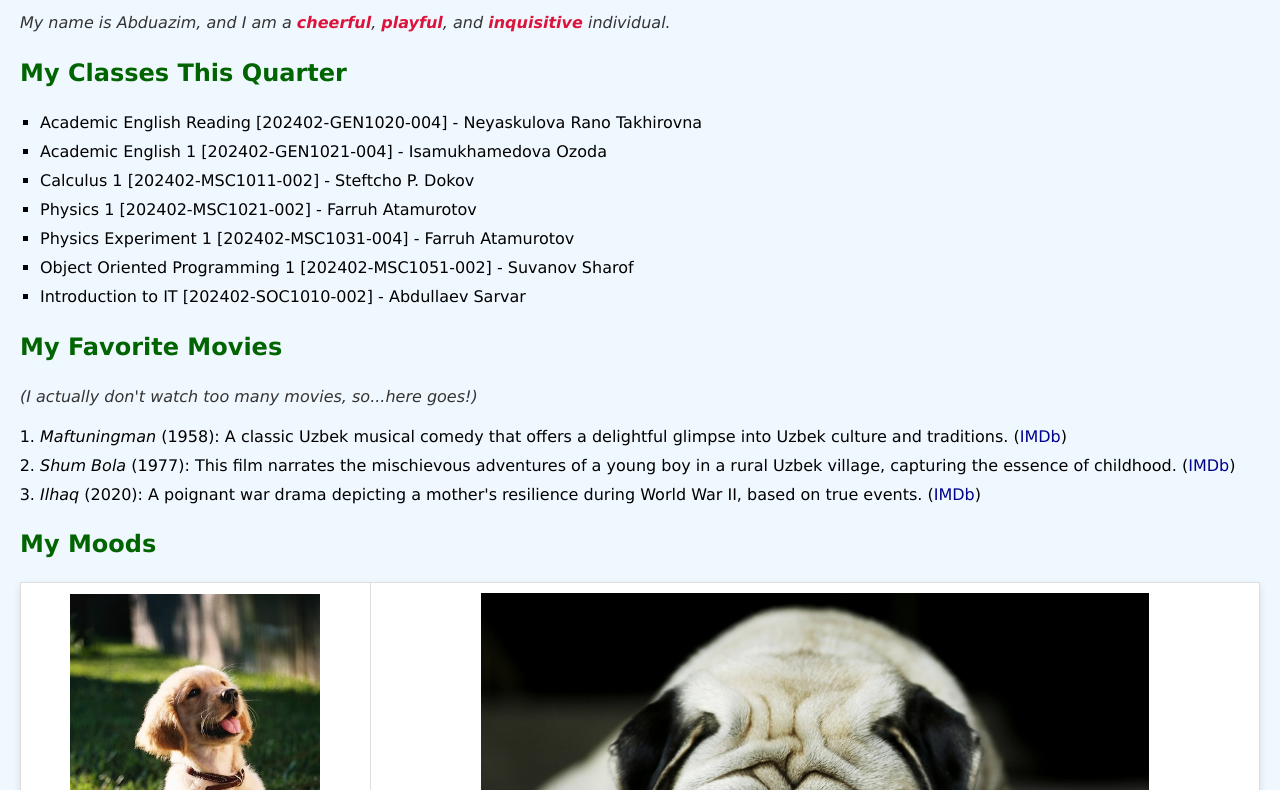
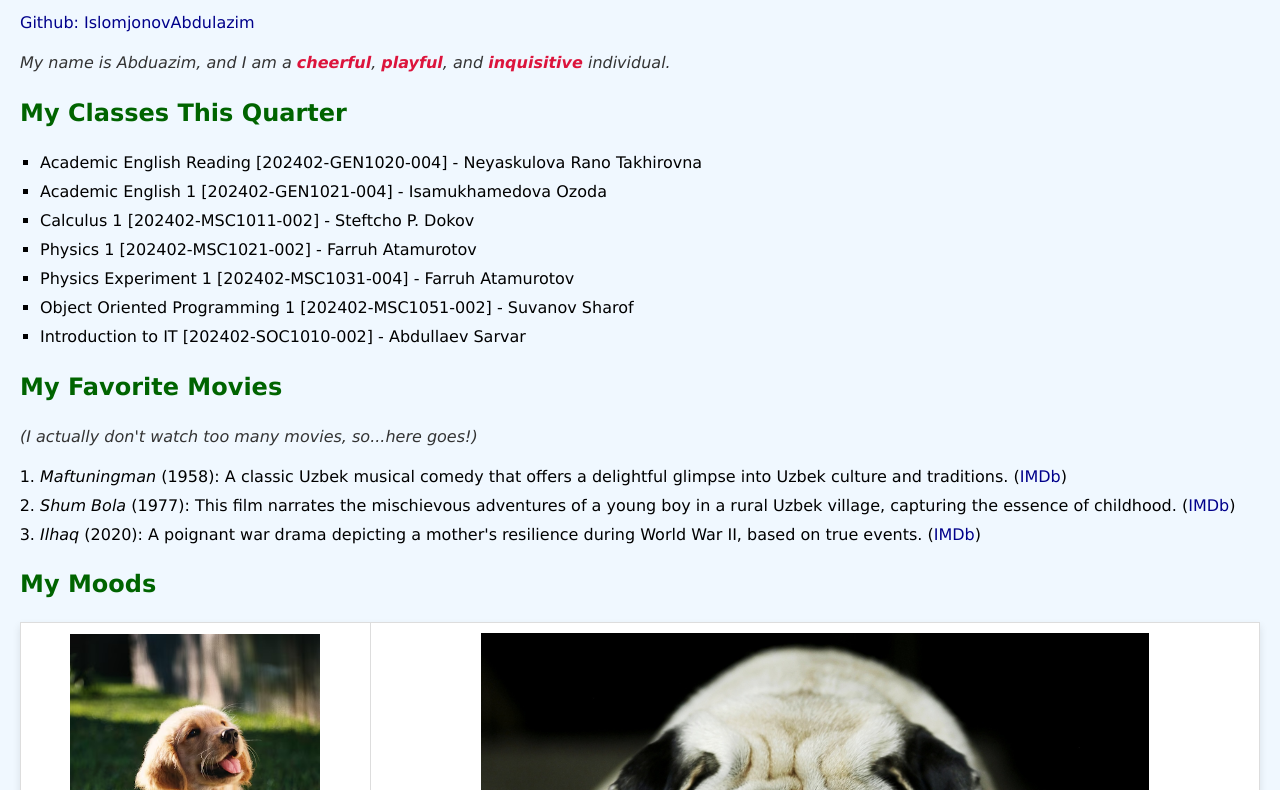
Before and after one commit to IslomjonovAbdulazim/hw-it, a plain HTML site: page index.html in a window 1280 px wide. Shown: the part 100-890 px from the top of the page. Drawn offline with Linux system fonts and the light colour scheme.

Commit message:
Initial commit

```diff
--- a/index.html
+++ b/index.html
@@ -1,6 +1,5 @@
 <!DOCTYPE html>
 <html lang="en">
-
 
 <head>
     <link rel="stylesheet" href="styles.css">
@@ -12,6 +11,7 @@
 
 <body>
     <h1>About Abduazim Islomjonov</h1>
+    <a href="https://github.com/IslomjonovAbdulazim/hw-it" target="_blank">Github: IslomjonovAbdulazim</a>
     <p>My name is Abduazim, and I am a <strong>cheerful</strong>, <strong>playful</strong>, and
         <strong>inquisitive</strong> individual.
     </p>
```
